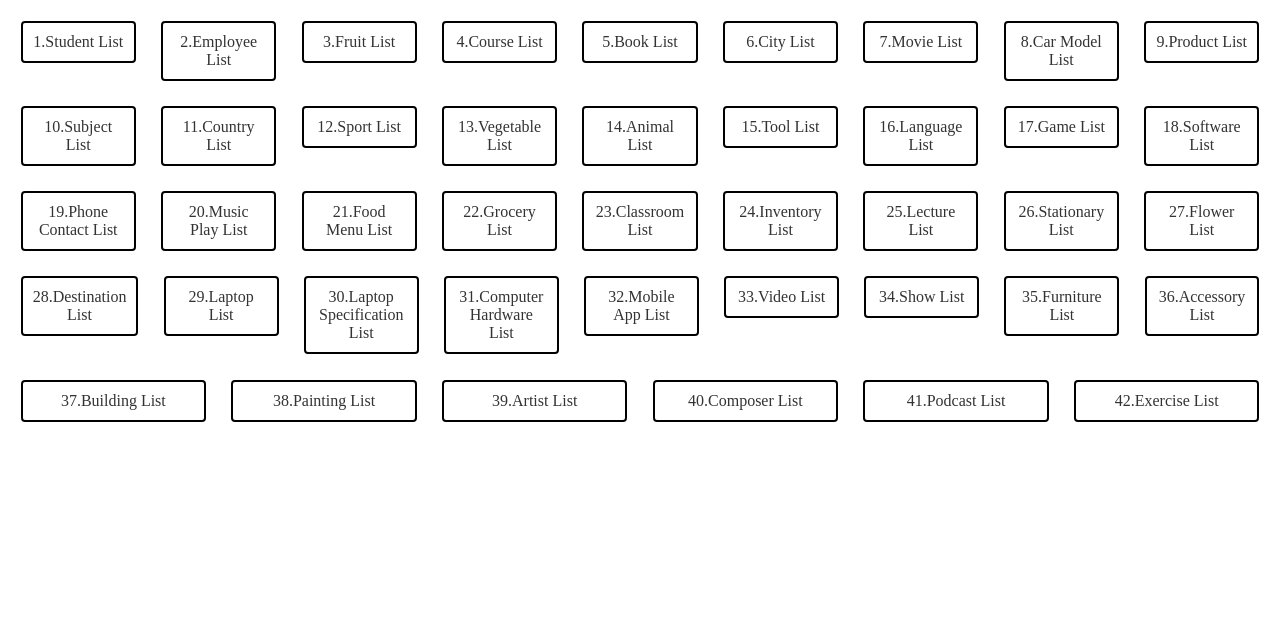
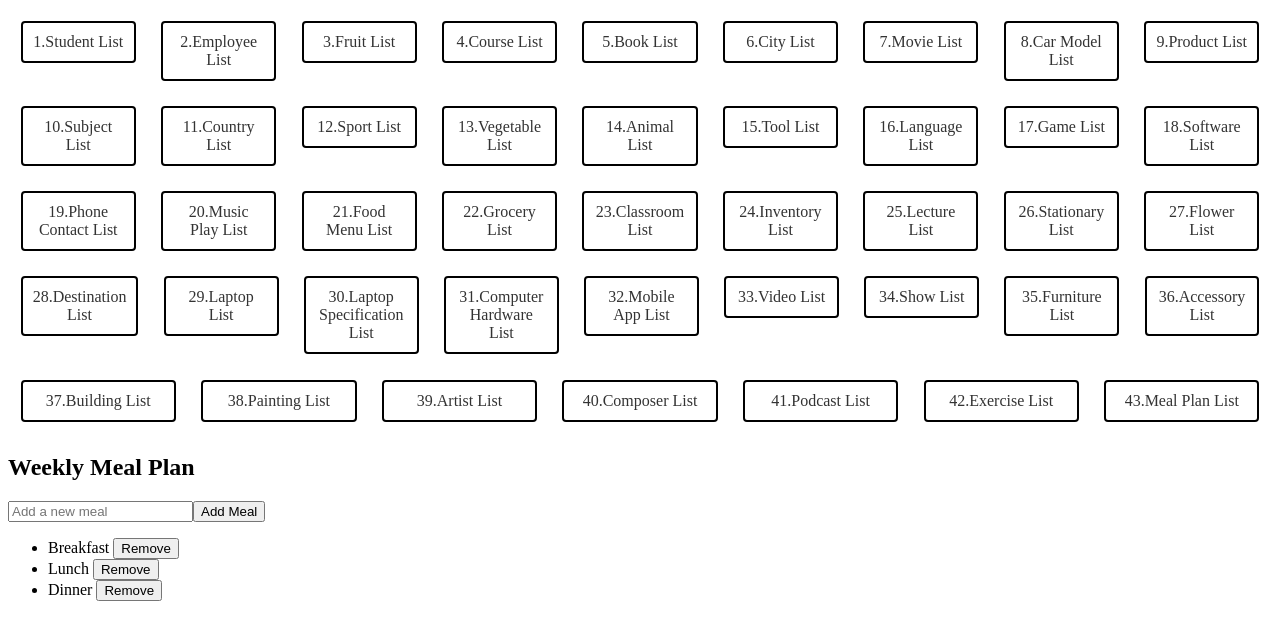
Before and after one commit to Xavierbaliw/Activity15-Angular-with-TypeScript-and-Data-Structures, an Angular app: page /mealplanlist in a window 1280 px wide. Before the commit this address led to /. Shown: the top 640 px of the page. Built offline with nearby package versions, Linux system fonts and the light colour scheme.

Commit message:
43TH COMMIT mealplan

```diff
--- a/src/app/app.component.html
+++ b/src/app/app.component.html
@@ -42,7 +42,7 @@
     <li><a routerLink="composerlist">40.Composer List</a></li>
     <li><a routerLink="podcastlist">41.Podcast List</a></li>
     <li><a routerLink="exerciselist">42.Exercise List</a></li>
-
+    <li><a routerLink="mealplanlist">43.Meal Plan List</a></li>
 
   </ul>
 </nav>
--- a/src/app/app.module.ts
+++ b/src/app/app.module.ts
@@ -49,6 +49,7 @@ import {ArtistListComponent} from "./component/artist-list/artist-list.component
 import {ComposerListComponent} from "./component/composer-list/composer-list.component";
 import {PodcastListComponent} from "./component/podcast-list/podcast-list.component";
 import {ExerciseListComponent} from "./component/exercise-list/exercise-list.component";
+import {MealplanListComponent} from "./component/mealplan-list/mealplan-list.component";
 
 
 const routes: Routes = [
@@ -94,6 +95,7 @@ const routes: Routes = [
   {path: 'composerlist', component: ComposerListComponent},
   {path: 'podcastlist', component: PodcastListComponent},
   {path: 'exerciselist', component: ExerciseListComponent},
+  {path: 'mealplanlist', component: MealplanListComponent},
 
 
   ]
@@ -151,6 +153,7 @@ const routes: Routes = [
     ComposerListComponent,
     PodcastListComponent,
     ExerciseListComponent,
+    MealplanListComponent,
     ],
   providers: [
 
--- /dev/null
+++ b/src/app/component/mealplan-list/mealplan-list.component.html
@@ -0,0 +1,12 @@
+<div>
+  <h2>Weekly Meal Plan</h2>
+
+  <input type="text" [(ngModel)]="newMeal" placeholder="Add a new meal" />
+  <button (click)="addMeal()">Add Meal</button>
+
+  <ul>
+    <li *ngFor="let meal of meals; let i = index">
+      {{ meal }} <button (click)="removeMeal(i)">Remove</button>
+    </li>
+  </ul>
+</div>
--- /dev/null
+++ b/src/app/component/mealplan-list/mealplan-list.component.ts
@@ -0,0 +1,22 @@
+import { Component } from '@angular/core';
+
+@Component({
+  selector: 'app-mealplan-list',
+  templateUrl: './mealplan-list.component.html',
+  styleUrl: './mealplan-list.component.css'
+})
+export class MealplanListComponent {
+  meals: string[] = ['Breakfast', 'Lunch', 'Dinner'];
+  newMeal: string = '';
+
+  addMeal() {
+    if (this.newMeal.trim()) {
+      this.meals.push(this.newMeal);
+      this.newMeal = '';
+    }
+  }
+
+  removeMeal(index: number) {
+    this.meals.splice(index, 1);
+  }
+}
```
Also changed, not shown: src/app/component/mealplan-list/mealplan-list.component.css (added), 1 other file (tests, documents, lock files or other folders).
